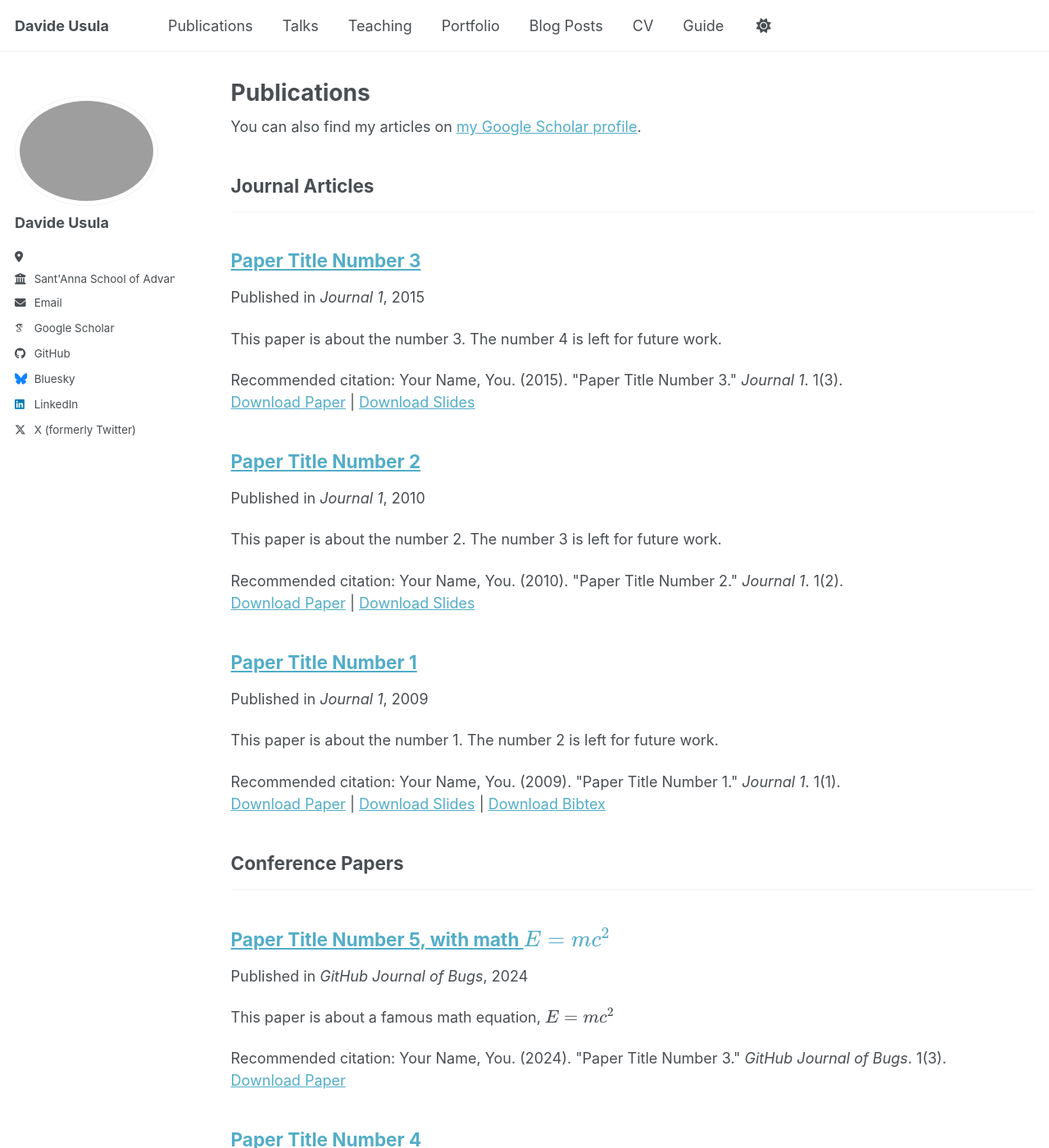
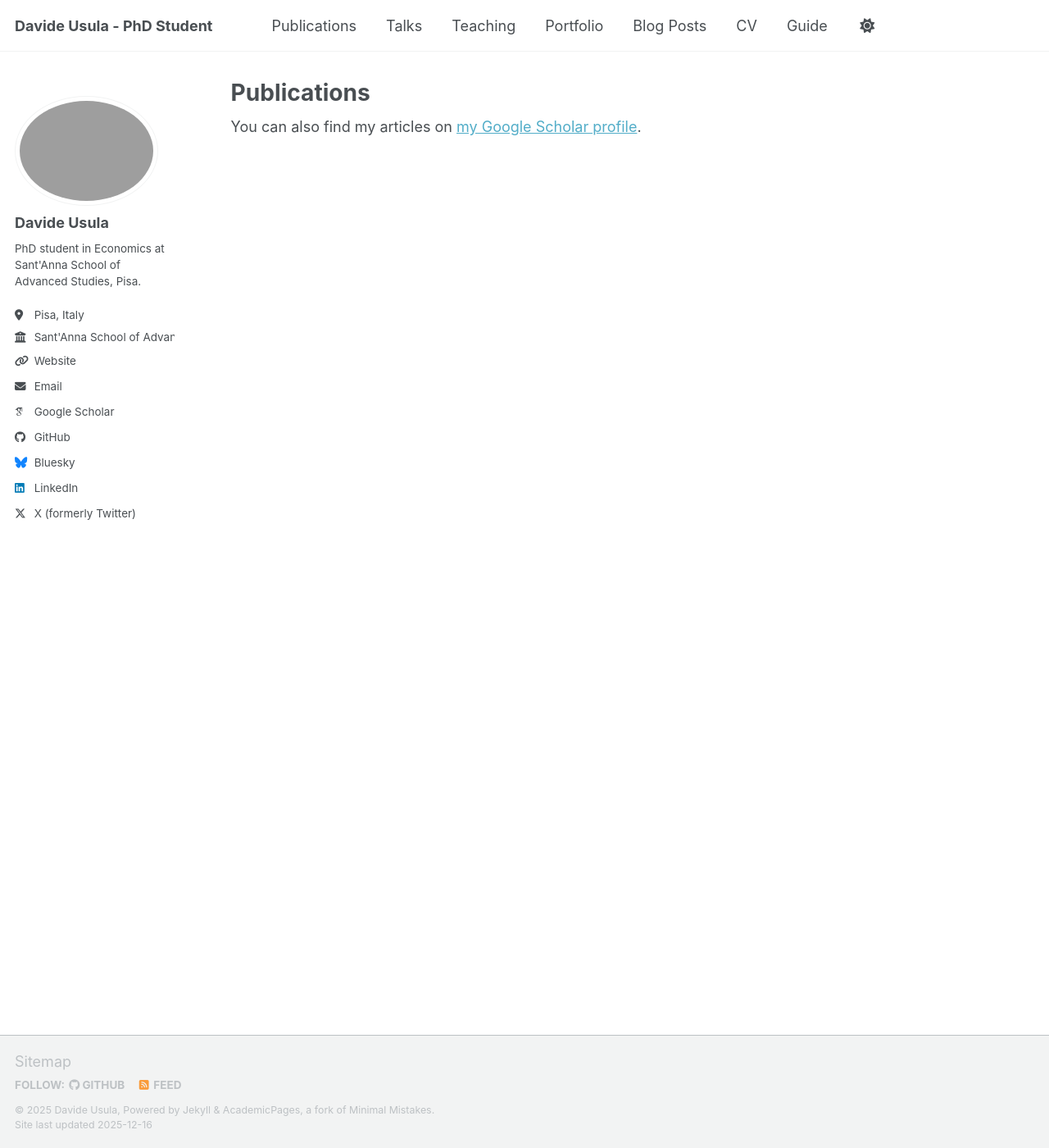
Before and after one commit to davideusula/davideusula.github.io, a Jekyll site: the page built from _pages/publications.html, in a window 1280 px wide and 1400 px high. Shown: the whole window at 82% size. Built offline with Jekyll 4.4.1, drawn with Linux system fonts in a browser that asks for light colours; some web fonts are replaced; a script bundle is joined from its source files by our own code; library files that are not in the unit come from our copies; some of the changed lines change nothing that is shown; some of the changed text lies outside the part shown.

Commit message:
Update _config.yml

```diff
--- a/_config.yml
+++ b/_config.yml
@@ -9,14 +9,15 @@
 # Basic Site Settings
 locale                   : "en-US"
 site_theme               : "default" # Currently available options are "default", "air"
-title                    : "Davide Usula"
+title                    : "Davide Usula - PhD Student"
 title_separator          : "-"
 name                     : &name "Davide Usula"
 description              : &description "I'm fourth year PhD student at at Sant’Anna School of Advanced Studies, under the supervision of Maria Enrica Virgillito and Giovanni Dosi."   # Update this with a general description of your site, this is the default if not overridden by a page
-url                      : https://academicpages.github.io # The base hostname & protocol for your site e.g. "https://[your GitHub username].github.io",
+url                      : https://davideusula.github.io # The base hostname & protocol for your site e.g. "https://[your GitHub username].github.io",
                                                            # or if you already have some other page hosted on Github then use "https://[your GitHub username].github.io/[Your Repo Name]"
 baseurl                  : "" # the subpath of your site, e.g. "/blog"
-repository               : "academicpages/academicpages.github.io"
+repository               : "davideusula/davideusula.github.io"
+
 
 # Site Author - The following control what appear as part of the author content on the side bar.
 #               If a field is blank the icon and link will not appear, otherwise it will be shown.
@@ -26,18 +27,16 @@
   avatar           : "website_profile.png"
   name             : "Davide Usula"
   pronouns         : # example: "he/him"
-  bio              : ""
-  location         : ""
+  bio              : "PhD student in Economics at Sant'Anna School of Advanced Studies, Pisa."
+  location         : "Pisa, Italy"
   employer         : "Sant'Anna School of Advanced Studies, Pisa"
-  uri              : # URL
+  uri              : "https://davideusula.github.io"
   email            : "davide.Usula@santannapisa.it"
 
   # Academic websites
-  academia         : # URL
-  arxiv            : # URL - Update with the correct link to your profile
+
   googlescholar    : ""
-  inspire-hep      : # URL
-  impactstory      : # URL
+
 
 
 
@@ -49,41 +48,21 @@
   kaggle           : # Username
   stackoverflow    : # User number or user number and name (i.e., use "1" or "1/jeff-atwood")
 
-  # Social media
-  artstation       : # Username
-  bluesky          : "davideusula.bsky.social" # Replace this with you Bluesky username
-  facebook         : # Username
-  flickr           : # Username
-  foursquare       : # Username
-  goodreads        : # Username
-  google_plus      : # Username
-  keybase          : # Username
-  instagram        : # Username
-  lastfm           : # Username
-  linkedin         : "Davide Usula"# Username
-  mastodon         : # URL
-  medium           : # URL
-  pinterest        : # Username
-  soundcloud       : # Username
-  steam            : # Username
-  telegram         : # URL
-  tumblr           : # Username
-  twitter          : "usula_davide"# Username for X / Twitter
-  vine             : # Username
-  weibo            : # Username
-  wikipedia        : # Username
-  xing             : # Username
-  youtube          : # Username
-  zhihu            : # Username
+  # Social media - Keep only what you use
+  bluesky          : "davideusula.bsky.social"
+  linkedin         : "davide-usula"  # Solo l'username, non il nome completo
+  twitter          : "usula_davide"
+  # Commenta o elimina gli altri social che non usi
+  # facebook         : # Username
+  # instagram        : # Username
+  # ecc...
 
 # Publication Category - The following the list of publication categories and their headings
 publication_category:
-  books:
-    title: 'Books'
-  manuscripts:
-    title: 'Journal Articles'
-  conferences:
-    title: 'Conference Papers'
+  articles:
+    title: 'Publications'
+  work in progress:
+    title: 'Working Papers'
 
 # Site Settings
 teaser                   :  # filename of teaser fallback teaser image placed in /images/ for social media previews
```
